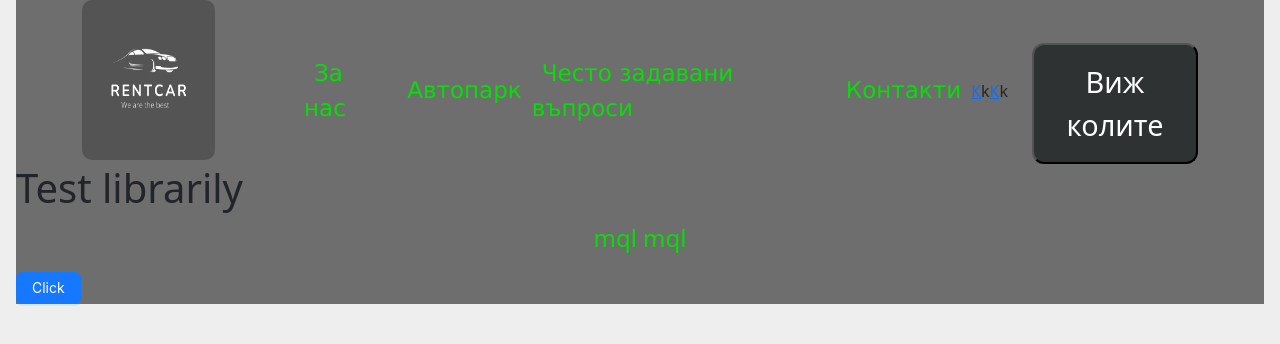
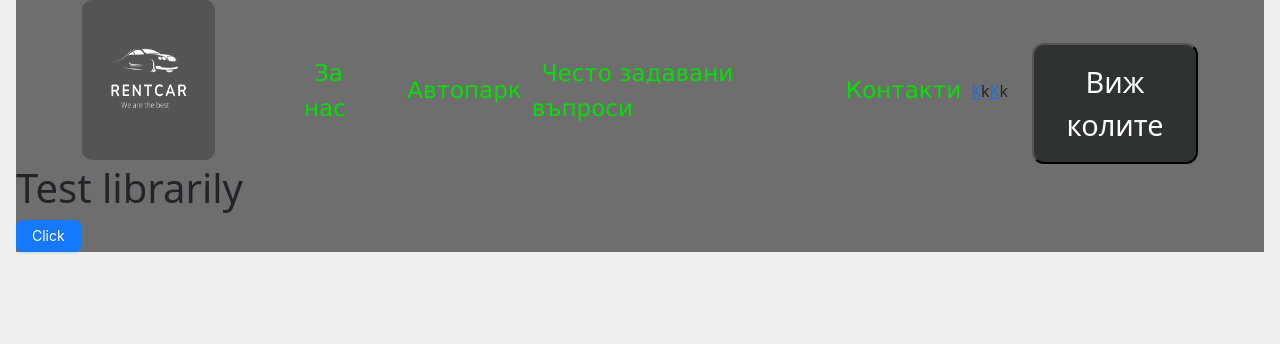
Before and after one commit to Markov654/coppy-list, a React (Create React App) app: page /contact in a window 1280 px wide. Shown: the top 344 px of the page. Built offline with nearby package versions, Linux system fonts and the light colour scheme; a small style sheet from the web is missing.

Commit message:
delete "P"

```diff
--- a/src/Contact.js
+++ b/src/Contact.js
@@ -6,7 +6,6 @@ const Contact = () => {
     return(
         <div>
            <h1> Test librarily </h1>
-           <p> mql mql</p>
            <Button  type="primary"> Click</Button>
         </div>
     );
```
